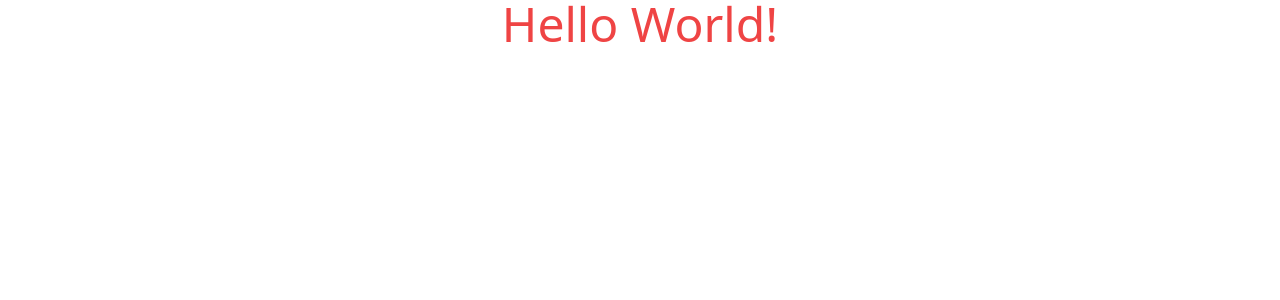
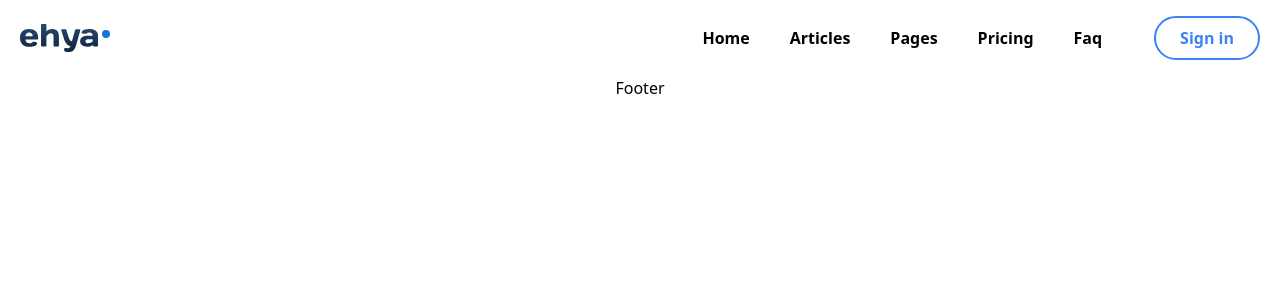
Before and after one commit to NV22067/BLOG_PROJECT, a React (Create React App) app: page / in a window 1280 px wide. Shown: the top 300 px of the page. Built offline with nearby package versions, Linux system fonts and the light colour scheme.

Commit message:
Creating Header

```diff
--- a/src/App.js
+++ b/src/App.js
@@ -1,11 +1,10 @@
-import './App.css'
-
+import "./App.css";
+import HomePage from "./pages/HomePage";
 
 function App() {
   return (
     <div className="App">
-      <h1 className='text-red-500 text-5xl'> Hello World!</h1>
-
+      <HomePage />
     </div>
   );
 }
--- /dev/null
+++ b/src/components/Footer.jsx
@@ -0,0 +1,7 @@
+import React from "react";
+
+const Footer = () => {
+  return <div>Footer</div>;
+};
+
+export default Footer;
--- /dev/null
+++ b/src/components/Header.jsx
@@ -0,0 +1,47 @@
+import React from "react";
+import { images } from "../constants";
+
+const navItemsInfo = [
+  { name: "Home" },
+  { name: "Articles" },
+  { name: "Pages" },
+  { name: "Pricing" },
+  { name: "Faq" },
+];
+
+const NavItem = ({ name }) => {
+  return (
+    <li className="relative group">
+      <a href="/" className="px-4 py-2">
+        {name}
+      </a>
+      <span className="text-blue-500 absolute transition-all duration-500 font-bold right-0 top-0 group-hover:right-[90%] opacity-0 group-hover:opacity-100">
+        /
+      </span>
+    </li>
+  );
+};
+
+const Header = () => {
+  return (
+    <section>
+      <header className="container mx-auto px-5 flex justify-between py-4 items-center">
+        <div>
+          <img src={images.Logo} alt="logo" />
+        </div>
+        <div className="flex gap-x-9 items-center">
+          <ul className="flex gap-x-2 font-semibold">
+            {navItemsInfo.map((item) => (
+              <NavItem key={item.name} name={item.name} />
+            ))}
+          </ul>
+          <button className="border-2 border-blue-500 px-6 py-2 rounded-full text-blue-500 font-semibold hover:bg-blue-500 hover:text-white transition-all duration-300">
+            Sign in
+          </button>
+        </div>
+      </header>
+    </section>
+  );
+};
+
+export default Header;
--- /dev/null
+++ b/src/components/MainLayout.jsx
@@ -0,0 +1,15 @@
+import React from "react";
+import Footer from "./Footer";
+import Header from "./Header";
+
+const MainLayout = ({ children }) => {
+  return (
+    <div>
+      <Header />
+      {children}
+      <Footer />
+    </div>
+  );
+};
+
+export default MainLayout;
--- /dev/null
+++ b/src/constants/images.js
@@ -0,0 +1,7 @@
+import Logo from "../assets/Logo.svg";
+
+const images = {
+  Logo,
+};
+
+export default images;
--- /dev/null
+++ b/src/constants/index.js
@@ -0,0 +1 @@
+export { default as images } from "./images";
--- /dev/null
+++ b/src/pages/HomePage.jsx
@@ -0,0 +1,8 @@
+import React from "react";
+import MainLayout from "../components/MainLayout";
+
+const HomePage = () => {
+  return <MainLayout></MainLayout>;
+};
+
+export default HomePage;
```
Also changed, not shown: src/assets/Logo.svg (added).
